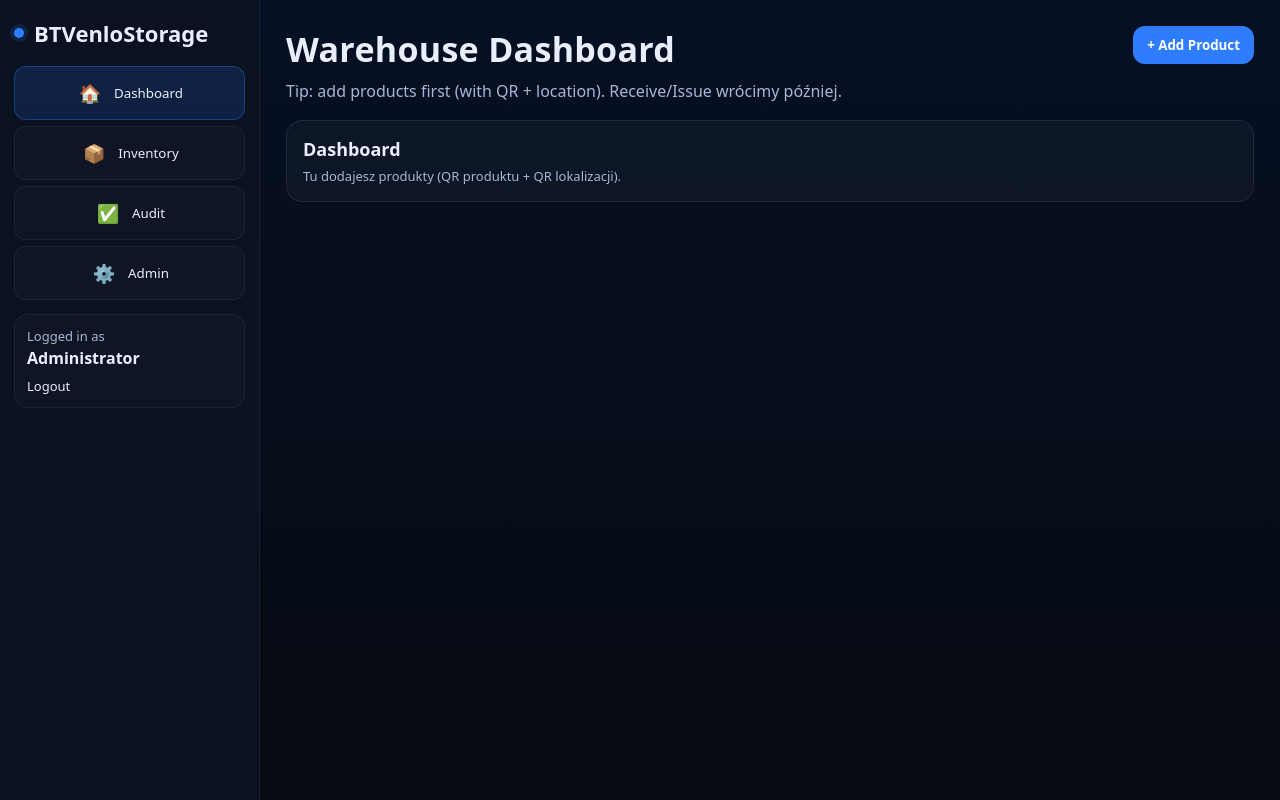
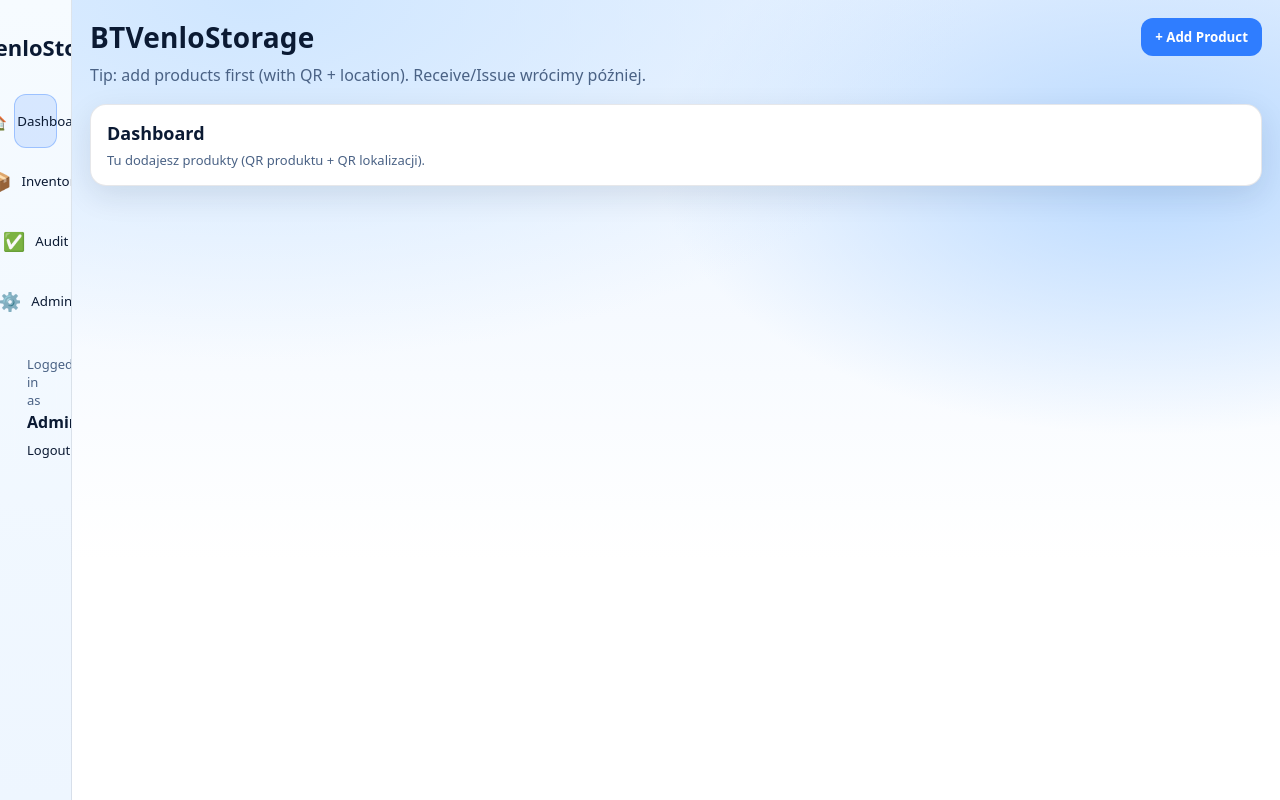
Before and after one commit to tomaszlipka10-alt/aplikacja-flask-qr, a Flask app: page / in a window 1280 px wide. Run offline with Flask 3, Linux system fonts and the light colour scheme; a user stored in the database is signed in.

Commit message:
UI: icon-only sidebar, lighter theme, title in header

```diff
--- a/templates/index.html
+++ b/templates/index.html
@@ -57,7 +57,122 @@
     .scanwrap input{flex:1}
     video{width:100%;border-radius:14px;border:1px solid rgba(255,255,255,.10);background:black}
     .hidden{display:none !important}
-  </style>
+
+/* === UI tweaks: icon-only thin sidebar + lighter blue theme === */
+:root{
+  --bg0:#eaf3ff;
+  --bg1:#cfe6ff;
+  --panel:#ffffff;
+  --panel2:#f5f9ff;
+  --text:#0b1a33;
+  --muted:#4a6285;
+  --blue:#1f6feb;
+  --blue2:#0b4fb3;
+  --border:rgba(11,26,51,.10);
+  --shadow:0 10px 30px rgba(11,26,51,.10);
+}
+
+body{
+  background: radial-gradient(1200px 600px at 20% 0%, var(--bg1), transparent 60%),
+              radial-gradient(900px 500px at 90% 20%, #b7d8ff, transparent 55%),
+              linear-gradient(180deg, var(--bg0), #ffffff 70%);
+  color: var(--text);
+}
+
+.sidebar{
+  width:72px !important;
+  min-width:72px !important;
+  background: linear-gradient(180deg, #f6fbff, #eef6ff);
+  border-right:1px solid var(--border);
+}
+
+.brand{
+  padding:14px 10px !important;
+  justify-content:center !important;
+}
+
+.brand .logo-dot{
+  background: var(--blue) !important;
+  box-shadow: 0 0 0 6px rgba(31,111,235,.12);
+}
+
+.nav{
+  gap:10px !important;
+  padding:10px !important;
+}
+
+.nav-link{
+  justify-content:center !important;
+  padding:14px 0 !important;
+  border:1px solid var(--border);
+  background: var(--panel);
+  box-shadow: 0 6px 16px rgba(11,26,51,.06);
+}
+
+.nav-link.active{
+  background: linear-gradient(180deg, #e8f2ff, #ffffff) !important;
+  border-color: rgba(31,111,235,.25) !important;
+}
+
+.nav-link i{
+  font-size:18px !important;
+  margin:0 !important;
+}
+
+.userbox{
+  margin-top:auto !important;
+  background: transparent !important;
+  border: none !important;
+  padding:10px !important;
+}
+
+.userbox .who,
+.userbox .user-name{
+  display:none !important;
+}
+
+.logout-link{
+  display:flex !important;
+  justify-content:center !important;
+  padding:14px 0 !important;
+  border:1px solid var(--border);
+  background: var(--panel);
+  box-shadow: 0 6px 16px rgba(11,26,51,.06);
+  margin-top:10px !important;
+}
+
+.main{
+  padding:18px 18px 28px !important;
+}
+
+.header h1{
+  margin:0 !important;
+  font-size:28px !important;
+  letter-spacing:.2px;
+}
+
+.card{
+  background: var(--panel) !important;
+  border:1px solid var(--border) !important;
+  box-shadow: var(--shadow) !important;
+}
+
+.btn-primary{
+  background: linear-gradient(180deg, var(--blue), var(--blue2)) !important;
+  color:#fff !important;
+}
+
+.btn{
+  border:1px solid var(--border) !important;
+}
+
+/* mobile: keep sidebar visible but compact */
+@media (max-width: 720px){
+  .sidebar{ width:64px !important; min-width:64px !important; }
+  .main{ padding:14px !important; }
+}
+
+</style>
 </head>
 <body>
 <div class="layout">
@@ -81,7 +196,7 @@
   <main class="main">
     <div class="header">
       <div>
-        <h1>{{ welcome_title or "Warehouse Dashboard" }}</h1>
+        <h1>{{ welcome_title or "BTVenloStorage" }}</h1>
         <div class="tip">Tip: add products first (with QR + location). Receive/Issue wrócimy później.</div>
       </div>
       <button class="primary" onclick="openNewProductModal()">+ Add Product</button>
```
